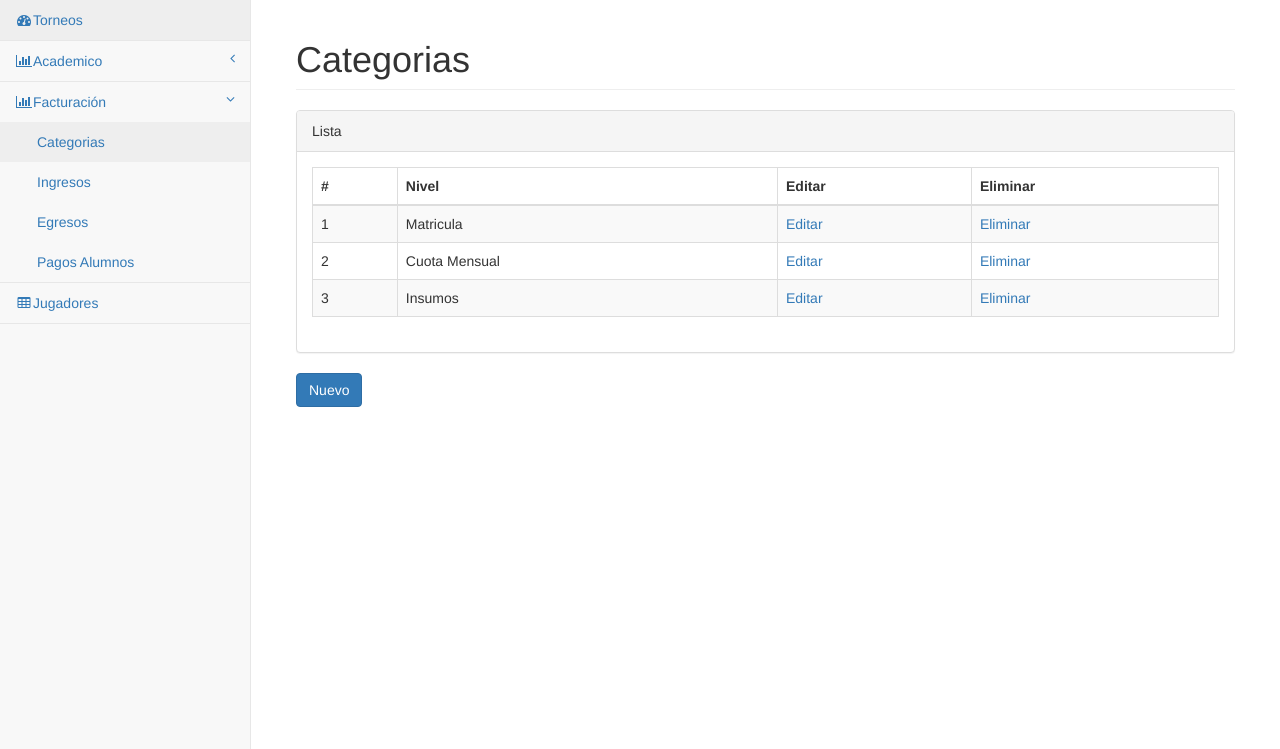
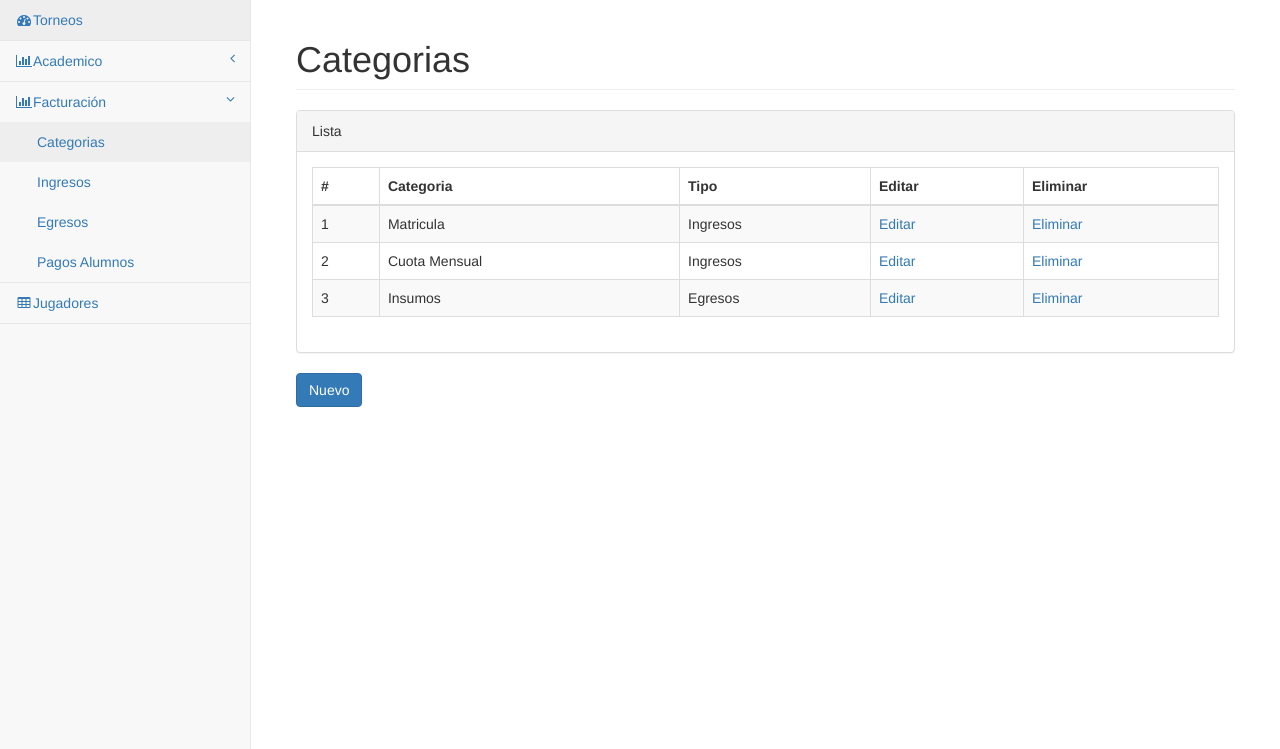
Before and after one commit to fvalverdi/GestionInstitucional, a Django app: a page that uses templates/Gestion_Inst/Categoria/categoria_list.html in a window 1280 px wide. Shown: the part 51-800 px from the top of the page. Run offline with Django 3.2, Linux system fonts and the light colour scheme; data comes from the database, SQL or seed files in the repository; both versions use the stored data as it was after the commit; some libraries are stand-ins or nearby versions.

Commit message:
mas corecciones

```diff
--- a/Gestion_Inst/CategoriaViews.py
+++ b/Gestion_Inst/CategoriaViews.py
@@ -18,7 +18,7 @@ class CategoriaForm(forms.ModelForm):
 
     class Meta:
         model = Categoria
-        fields = ('descripcion',)
+        fields = ('descripcion','tipo',)
 
     def __init__(self,*args,**kwargs):
         super(CategoriaForm,self).__init__(*args,**kwargs)
--- a/Gestion_Inst/admin.py
+++ b/Gestion_Inst/admin.py
@@ -1,8 +1,9 @@
 from django.contrib import admin
 
 # Register your models here.
-from .models import Sexo,Alumno,Nivel
+from .models import Sexo,Alumno,Nivel,Tipo
 
 admin.site.register(Sexo)
 admin.site.register(Alumno)
 admin.site.register(Nivel)
+admin.site.register(Tipo)
--- a/Gestion_Inst/urls.py
+++ b/Gestion_Inst/urls.py
@@ -30,36 +30,36 @@ urlpatterns = [
     #amb Nivel
 
     url(r'^niveles$', NivelViews.nivel_list, name='nivel_list'),
-    url(r'^new$', NivelViews.nivel_create, name='nivel_new'),
-    url(r'^edit/(?P<pk>\d+)$', NivelViews.nivel_update, name='nivel_edit'),
-    url(r'^delete/(?P<pk>\d+)$', NivelViews.nivel_delete, name='nivel_delete'),
+    url(r'^newNivel$', NivelViews.nivel_create, name='nivel_new'),
+    url(r'^editNivel/(?P<pk>\d+)$', NivelViews.nivel_update, name='nivel_edit'),
+    url(r'^deleteNivel/(?P<pk>\d+)$', NivelViews.nivel_delete, name='nivel_delete'),
 
     #amb Curso
 
     url(r'^cursos$', CursoViews.curso_list, name='curso_list'),
-    url(r'^new$', CursoViews.curso_create, name='curso_new'),
-    url(r'^edit/(?P<pk>\d+)$', CursoViews.curso_update, name='curso_edit'),
-    url(r'^delete/(?P<pk>\d+)$', CursoViews.curso_delete, name='curso_delete'),
+    url(r'^newCurso$', CursoViews.curso_create, name='curso_new'),
+    url(r'^editCurso/(?P<pk>\d+)$', CursoViews.curso_update, name='curso_edit'),
+    url(r'^deleteCurso/(?P<pk>\d+)$', CursoViews.curso_delete, name='curso_delete'),
 
     #amb Division
 
     url(r'^divisiones', DivisionViews.division_list, name='division_list'),
-    url(r'^new$', DivisionViews.division_create, name='division_new'),
-    url(r'^edit/(?P<pk>\d+)$', DivisionViews.division_update, name='division_edit'),
-    url(r'^delete/(?P<pk>\d+)$', DivisionViews.division_delete, name='division_delete'),
+    url(r'^newDivision$', DivisionViews.division_create, name='division_new'),
+    url(r'^editDivision/(?P<pk>\d+)$', DivisionViews.division_update, name='division_edit'),
+    url(r'^deleteDivision/(?P<pk>\d+)$', DivisionViews.division_delete, name='division_delete'),
 
      #amb Division
 
     url(r'^categorias', CategoriaViews.categoria_list, name='categoria_list'),
-    url(r'^new$', CategoriaViews.categoria_create, name='categoria_new'),
-    url(r'^edit/(?P<pk>\d+)$', CategoriaViews.categoria_update, name='categoria_edit'),
-    url(r'^delete/(?P<pk>\d+)$', CategoriaViews.categoria_delete, name='categoria_delete'),
+    url(r'^newCaegoria$', CategoriaViews.categoria_create, name='categoria_new'),
+    url(r'^editCategoria/(?P<pk>\d+)$', CategoriaViews.categoria_update, name='categoria_edit'),
+    url(r'^deleteCategoria/(?P<pk>\d+)$', CategoriaViews.categoria_delete, name='categoria_delete'),
 
      #amb Ciclo
 
     url(r'^ciclos', CicloViews.ciclo_list, name='ciclo_list'),
-    url(r'^new$', CicloViews.ciclo_create, name='ciclo_new'),
-    url(r'^edit/(?P<pk>\d+)$', CicloViews.ciclo_update, name='ciclo_edit'),
-    url(r'^delete/(?P<pk>\d+)$', CicloViews.ciclo_delete, name='ciclo_delete'),
+    url(r'^newCiclo$', CicloViews.ciclo_create, name='ciclo_new'),
+    url(r'^editCiclo/(?P<pk>\d+)$', CicloViews.ciclo_update, name='ciclo_edit'),
+    url(r'^deleteCiclo/(?P<pk>\d+)$', CicloViews.ciclo_delete, name='ciclo_delete'),
 
 ]
--- a/templates/Gestion_Inst/Categoria/categoria_list.html
+++ b/templates/Gestion_Inst/Categoria/categoria_list.html
@@ -10,7 +10,8 @@
                     <thead>
                     <tr>
                         <th>#</th>
-                        <th>Nivel</th>
+                        <th>Categoria</th>
+                        <th>Tipo</th>
                         <th>Editar</th>
                         <th>Eliminar</th>
                     </tr>
@@ -20,6 +21,7 @@
                         <tr>
                             <td>{{ server.id }}</td>
                             <td>{{ server.descripcion }}</td>
+                            <td>{{ server.tipo }}</td>
                             <td><a href="{% url "categoria_edit" server.id %}">Editar</a></td>
                             <td><a href="{% url "categoria_delete" server.id %}">Eliminar</a></td>
                         </tr>
--- a/templates/Gestion_Inst/Ciclo/ciclo_list.html
+++ b/templates/Gestion_Inst/Ciclo/ciclo_list.html
@@ -12,7 +12,6 @@
                         <th>#</th>
                         <th>Año</th>
                         <th>monto_cuota</th>
-                        <th>Año</th>
                         <th>monto_inscripcion</th>
                         <th>fecha_inicio</th>
                         <th>fecha_fin</th>
--- a/templates/Gestion_Inst/Curso/curso_list.html
+++ b/templates/Gestion_Inst/Curso/curso_list.html
@@ -10,7 +10,7 @@
                     <thead>
                     <tr>
                         <th>#</th>
-                        <th>Nivel</th>
+                        <th>Curso</th>
                         <th>Editar</th>
                         <th>Eliminar</th>
                     </tr>
--- a/templates/Gestion_Inst/Division/division_list.html
+++ b/templates/Gestion_Inst/Division/division_list.html
@@ -10,7 +10,7 @@
                     <thead>
                     <tr>
                         <th>#</th>
-                        <th>Nivel</th>
+                        <th>Division</th>
                         <th>Editar</th>
                         <th>Eliminar</th>
                     </tr>
```
Also changed, not shown: db.sqlite3.
